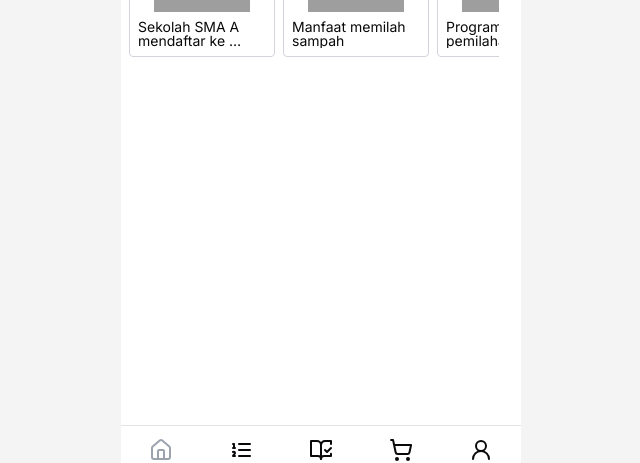
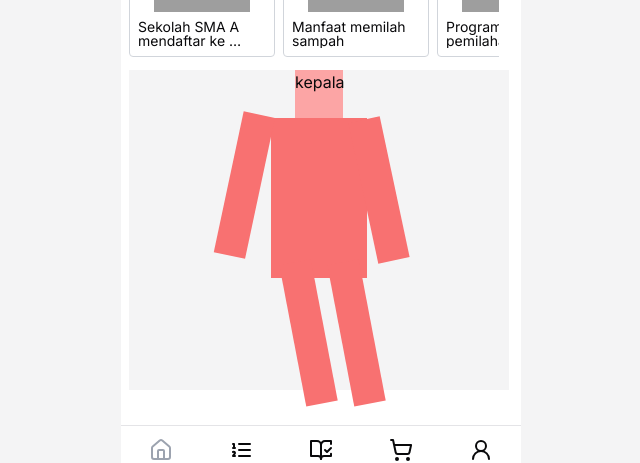
Before and after one commit to yuandahanif/gomi-gobbler-dashboard, a Next.js app: page /mobile/nav/home in a window 1280 px wide. Shown: the part 366-829 px from the top of the page, without its empty margins (319-959 px from the left). Built offline with nearby package versions, Linux system fonts and the light colour scheme; grey boxes are pictures that could not be loaded.

Commit message:
homepage

```diff
--- a/src/app/globals.css
+++ b/src/app/globals.css
@@ -81,6 +81,54 @@
       25% 19%
     );
   }
+
+  .rotate-top-left {
+    @apply -translate-x-[24px] translate-y-48;
+    animation: rotate-top-left 1s linear infinite;
+  }
+
+  @keyframes rotate-top-left {
+    from {
+      translate: -24px 192px;
+      transform: rotate(0deg);
+    }
+    40% {
+      translate: -24px 192px;
+      transform: rotate(-18deg);
+    }
+    80% {
+      translate: -24px 192px;
+      transform: rotate(18deg);
+    }
+    to {
+      translate: -24px 192px;
+      transform: rotate(0deg);
+    }
+  }
+
+  .rotate-top-right {
+    @apply translate-x-[24px] translate-y-48;
+    animation: rotate-top-right 1s linear infinite;
+  }
+
+  @keyframes rotate-top-right {
+    from {
+      translate: 24px 192px;
+      transform: rotate(0deg);
+    }
+    40% {
+      translate: 24px 192px;
+      transform: rotate(-18deg);
+    }
+    80% {
+      translate: 24px 192px;
+      transform: rotate(18deg);
+    }
+    to {
+      translate: 24px 192px;
+      transform: rotate(0deg);
+    }
+  }
 }
 
 @layer base {
--- a/src/app/mobile/nav/home/page.tsx
+++ b/src/app/mobile/nav/home/page.tsx
@@ -132,6 +132,25 @@ export default function MobileHomePage() {
 
         <ScrollBar orientation="horizontal" />
       </ScrollArea>
+
+      <div className="relative flex h-80 flex-1 flex-col items-center bg-muted">
+        <div className="absolute h-40 w-24 translate-y-12 bg-red-400">
+          {/* badan */}
+        </div>
+        <div className="absolute h-12 w-12 bg-red-300">kepala</div>
+        <div className="absolute h-36 w-8 translate-x-[60px] translate-y-12 -rotate-12 bg-red-400">
+          {/* tangan kiri */}
+        </div>
+        <div className="absolute h-36 w-8 origin-top-right -translate-x-[60px] translate-y-12 rotate-12 bg-red-400">
+          {/* tangan kanan */}
+        </div>
+        <div className="rotate-top-left absolute h-36 w-8 origin-top -translate-x-[24px] translate-y-48 bg-red-400">
+          {/* kaki kiri */}
+        </div>
+        <div className="rotate-top-right absolute h-36 w-8 translate-x-[24px] translate-y-48 bg-red-400 origin-top">
+          {/* kaki kanan */}
+        </div>
+      </div>
     </ScrollArea>
   );
 }
```
